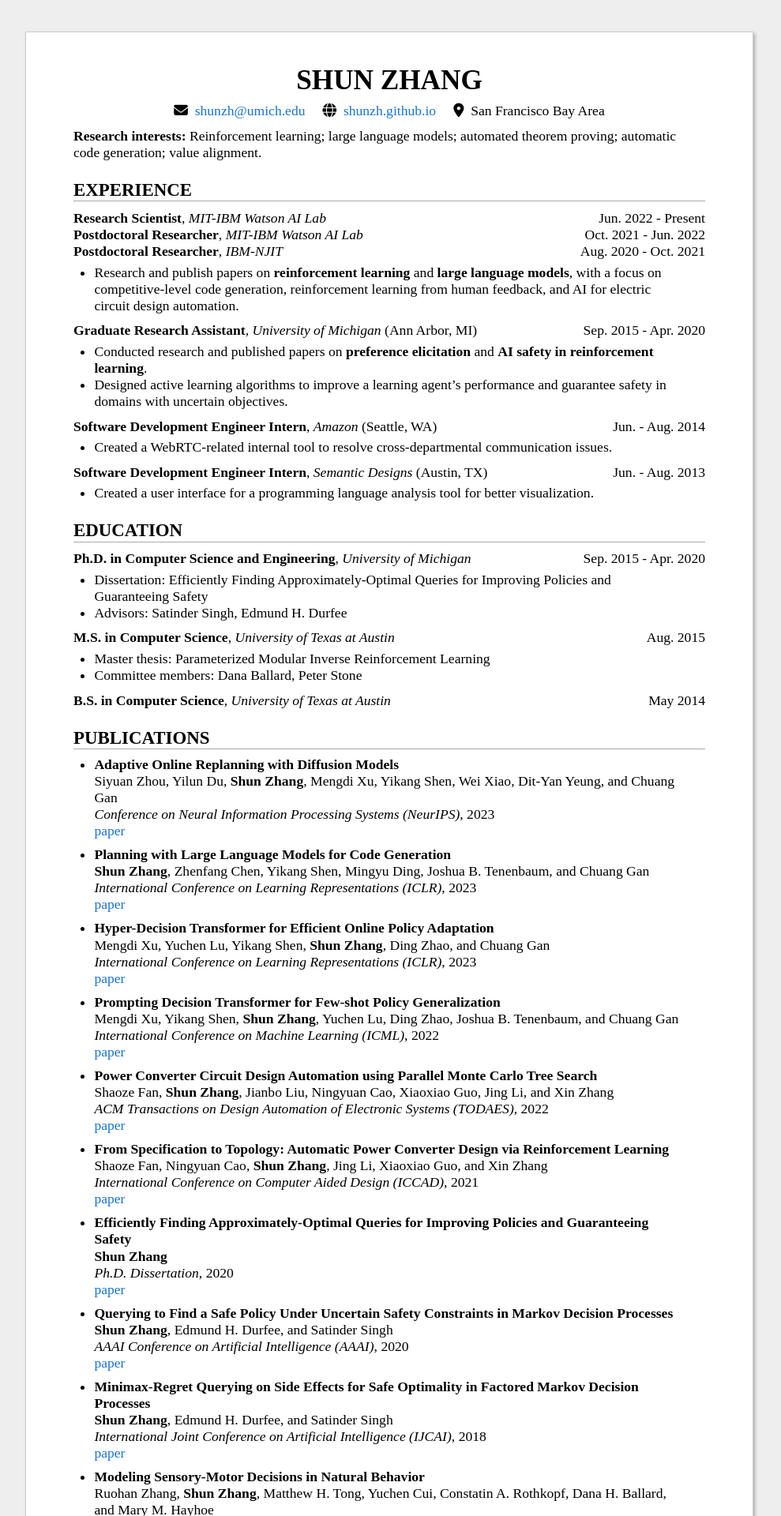
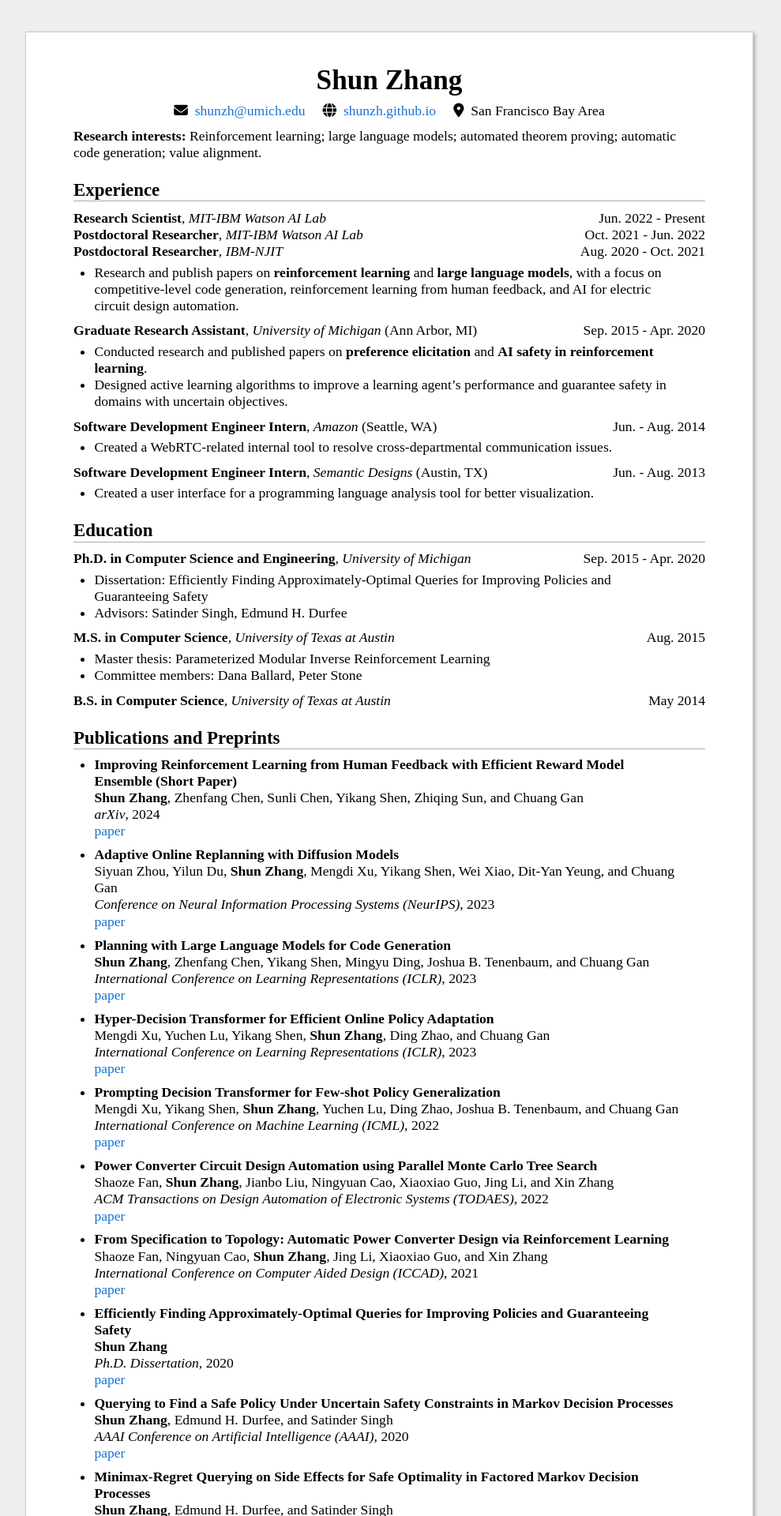
Before and after one commit to shunzh/shunzh.github.io, a Jekyll site: the page built from _pages/cv.md, in a window 1280 px wide. Shown: the top 1920 px of the page at 79% size, without its empty margins (147-1136 px from the left). Built offline with Jekyll 4.4.1, drawn with Linux system fonts in a browser that asks for light colours; some of the changed text lies outside the part shown.

Commit message:
merge publications and arxiv in cv

```diff
--- a/_layouts/cv.html
+++ b/_layouts/cv.html
@@ -20,7 +20,6 @@ body {
     -webkit-box-shadow: 2px 2px 4px #AAAAAA;
 }
 h1 {
-    text-transform: uppercase;
     text-align: center;
     font-size: 200%;
     margin: 0 0 0.2em 0;
@@ -28,7 +27,6 @@ h1 {
 }
 h2 {
     border-bottom: 1px solid #AAAAAA;
-    text-transform: uppercase;
     font-size: 130%;
     margin: 1em 0 0 0;
     padding: 0;
--- a/_pages/cv.md
+++ b/_pages/cv.md
@@ -46,13 +46,13 @@ permalink: /cv/
 ### <span>**B.S. in Computer Science**, _University of Texas at Austin_</span> <span>May 2014</span>
 
 
-## Publications
+## Publications and Preprints
 
 <p></p>
 
 <ul>
 {% for post in site.posts %}
-{% if post.categories contains 'paper' %}
+{% if post.categories contains 'paper' or post.categories contains 'preprint' %}
 <li><p>
     <strong>{{ post.title }}</strong>
     <br>
@@ -82,36 +82,6 @@ permalink: /cv/
     {% endif %}
 {% endfor %}
 
-{% if preprints_exist %}
-## Preprints
-
-<p></p>
-
-<ul>
-{% for post in site.posts %}
-{% if post.categories contains 'preprint' %}
-<li><p>
-    <strong>{{ post.title }}</strong>
-    <br>
-    {% include list_authors.html authors=post.authors enable_links=false %}
-    <br>
-    <em>{{ post.venue }}</em>, {{ post.year }}
-    <br>
-    {% if post.paper %}
-        {% if post.paper contains '://' %}
-            {% assign absoluteUrl = post.paper %}
-        {% else %}
-            {% assign absoluteUrl = site.homepage_url | append: post.paper %}
-        {% endif %}
-        <a href="{{ absoluteUrl }}">paper</a>
-    {% endif %}
-</p></li>
-{% endif %}
-{% endfor %}
-</ul>
-{% endif %}
-
-
 ## Academic Services
 
 ### **Conference Reviewer**
```
Also changed, not shown: 1 other file.
